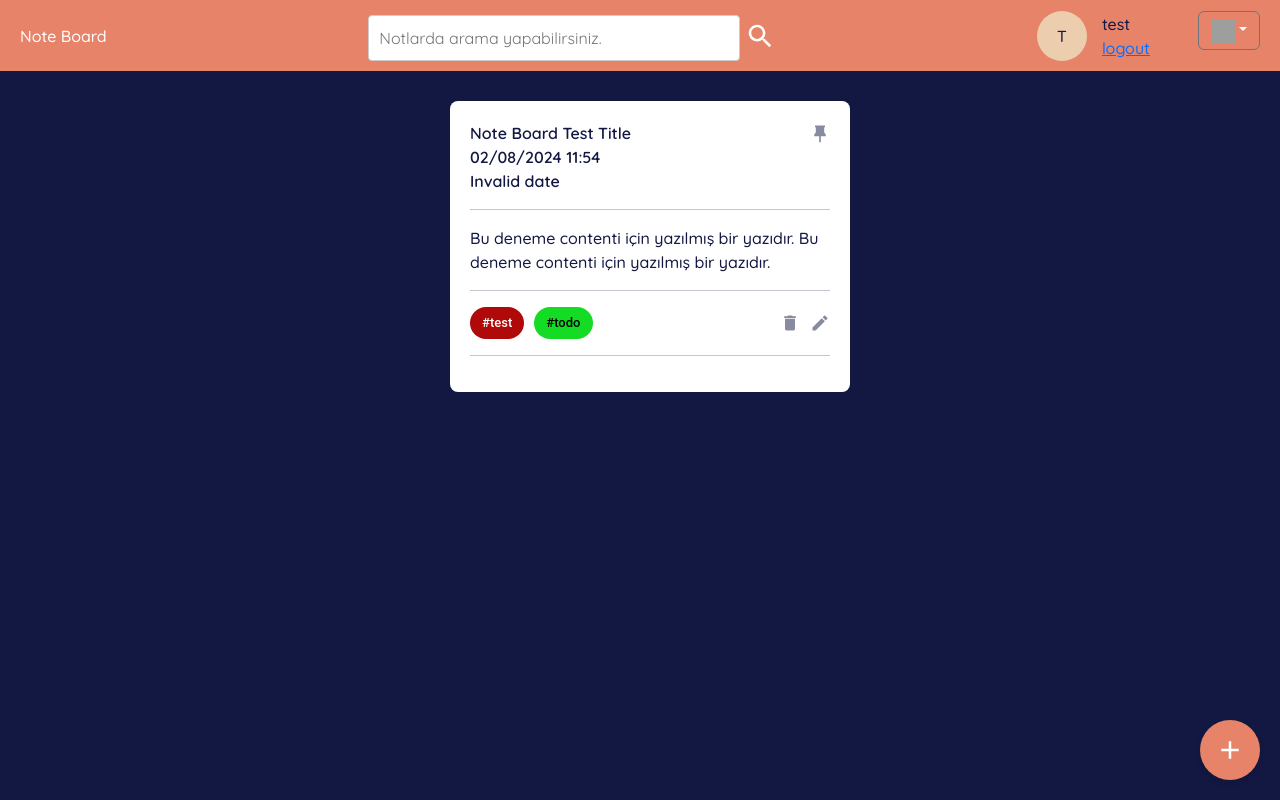
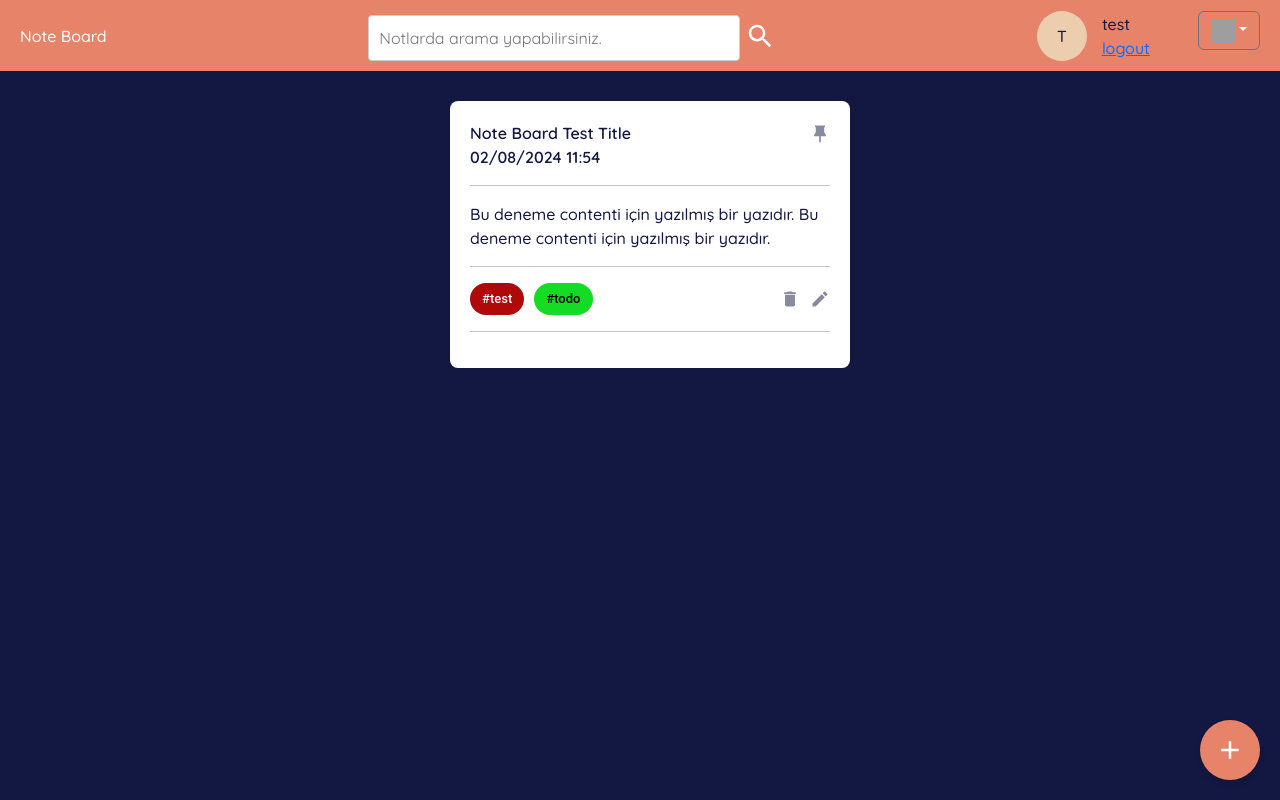
Before and after one commit to aliergul/note-board-app, a React (Create React App) app in the folder frontend/: page /dashboard in a window 1280 px wide. Built offline with nearby package versions, Linux system fonts and the light colour scheme; grey boxes are pictures that could not be loaded.

Commit message:
basic frontend step done for temporarily

```diff
--- a/frontend/src/components/NoteCard/NoteCard.js
+++ b/frontend/src/components/NoteCard/NoteCard.js
@@ -1,6 +1,5 @@
 import moment from "moment";
 import React from "react";
-// import { useTranslation } from "react-i18next";
 import { MdDelete, MdEdit } from "react-icons/md";
 import { RiPushpin2Fill, RiPushpinLine } from "react-icons/ri";
 import TagItem from "../Tags/TagItem";
@@ -18,8 +17,6 @@ const NoteCard = ({
   setType,
   setOpen,
 }) => {
-  //   const { t } = useTranslation();
-
   return (
     <div className="dashboard-container">
       <div className="dashboard-item">
@@ -33,7 +30,7 @@ const NoteCard = ({
             )}
           </div>
           <span>{moment(inserttime * 1000).format("DD/MM/YYYY HH:mm")}</span>
-          <span>{moment(endtime * 1000).format("DD/MM/YYYY HH:mm")}</span>
+          {/* <span>{moment(endtime * 1000).format("DD/MM/YYYY HH:mm")}</span> */}
         </div>
         <hr />
         <p>{content}</p>
@@ -42,7 +39,6 @@ const NoteCard = ({
         <div className="dashboard-item-footer">
           <div className="tags">
             {tags.map((tag, i) => (
-              // <span key={i}>#{tag}</span>
               <div key={i}>
                 <TagItem item={tag} index={i} />
               </div>
```
